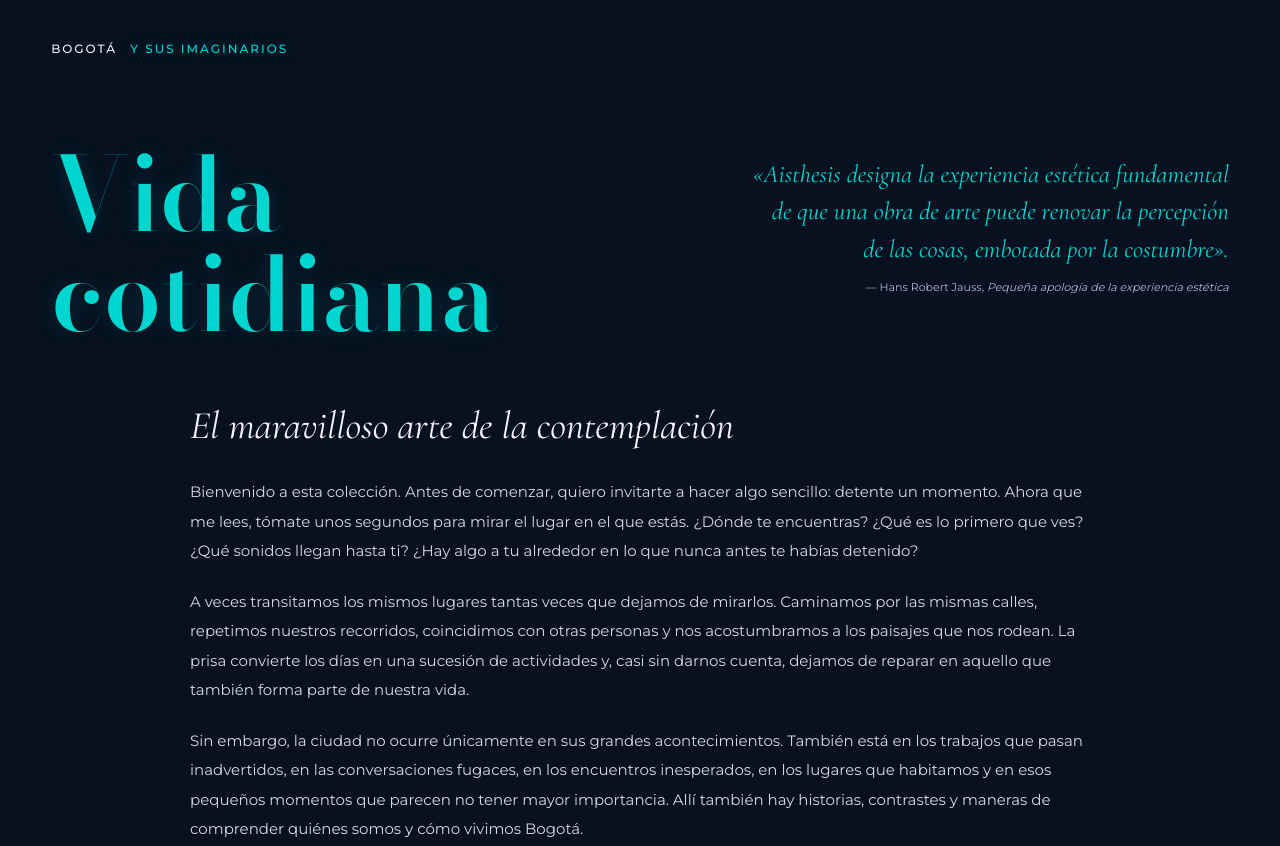
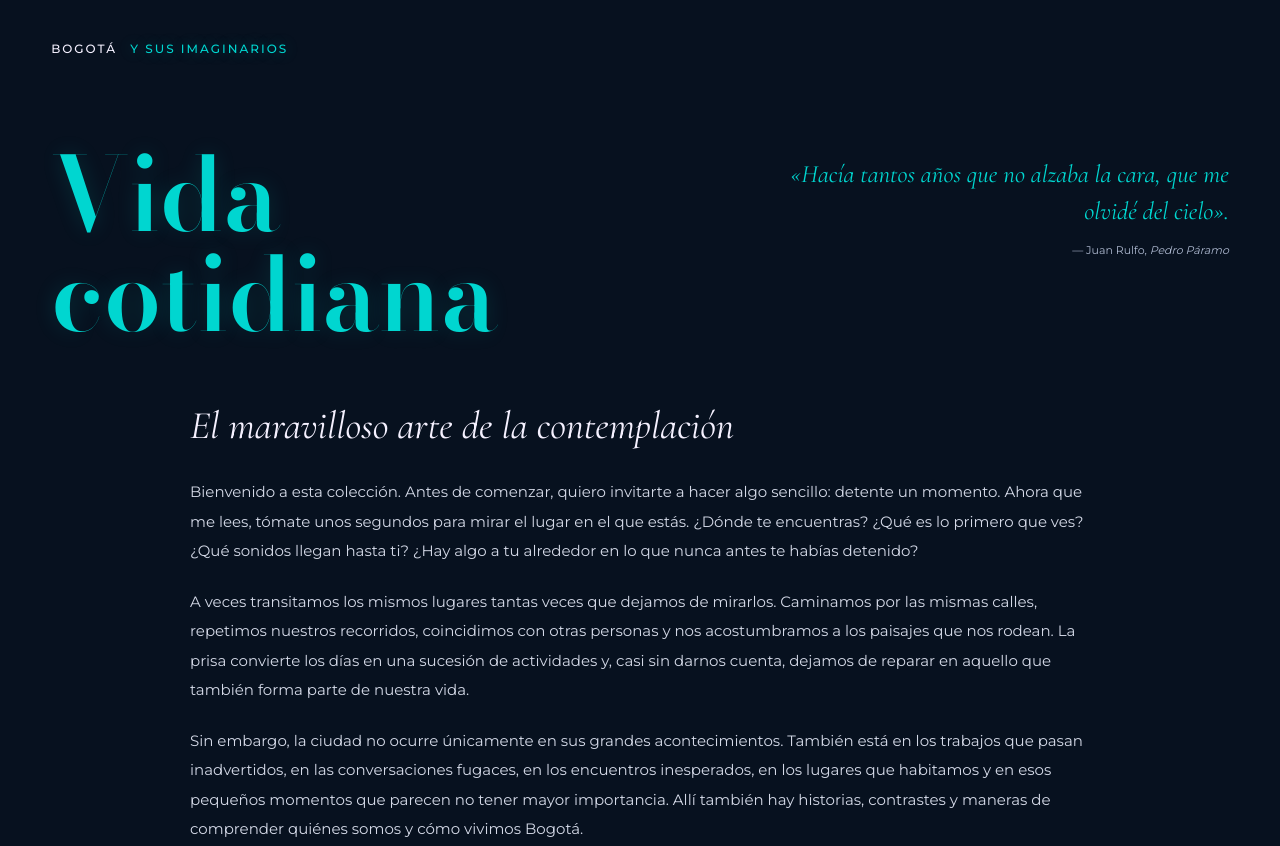
Before and after one commit to angelvalbuena1827-prog/bogota-y-sus-imaginarios, a plain HTML site: page vida-cotidiana.html in a window 1280 px wide. Shown: the top 846 px of the page. Drawn offline with nearby package versions, Linux system fonts and the light colour scheme.

Commit message:
Update vida-cotidiana.html
Campio de epígrafe.

```diff
--- a/vida-cotidiana.html
+++ b/vida-cotidiana.html
@@ -600,9 +600,9 @@
 
       <div class="epigrafe-memoria">
         <blockquote>
-          «Aisthesis designa la experiencia estética fundamental de que una obra de arte puede renovar la percepción de las cosas, embotada por la costumbre».
+          «Hacía tantos años que no alzaba la cara, que me olvidé del cielo».
         </blockquote>
-        <p>— Hans Robert Jauss, <em>Pequeña apología de la experiencia estética</em></p>
+        <p>— Juan Rulfo, <em>Pedro Páramo</em></p>
       </div>
     </div>
 
```
